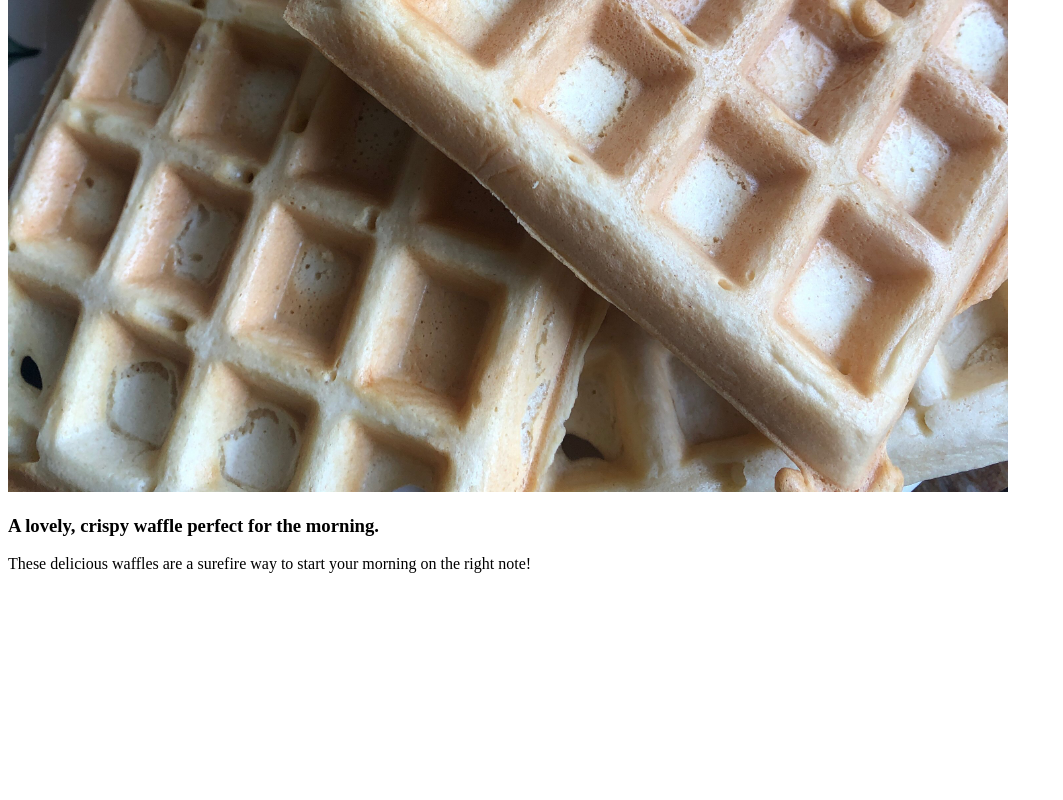
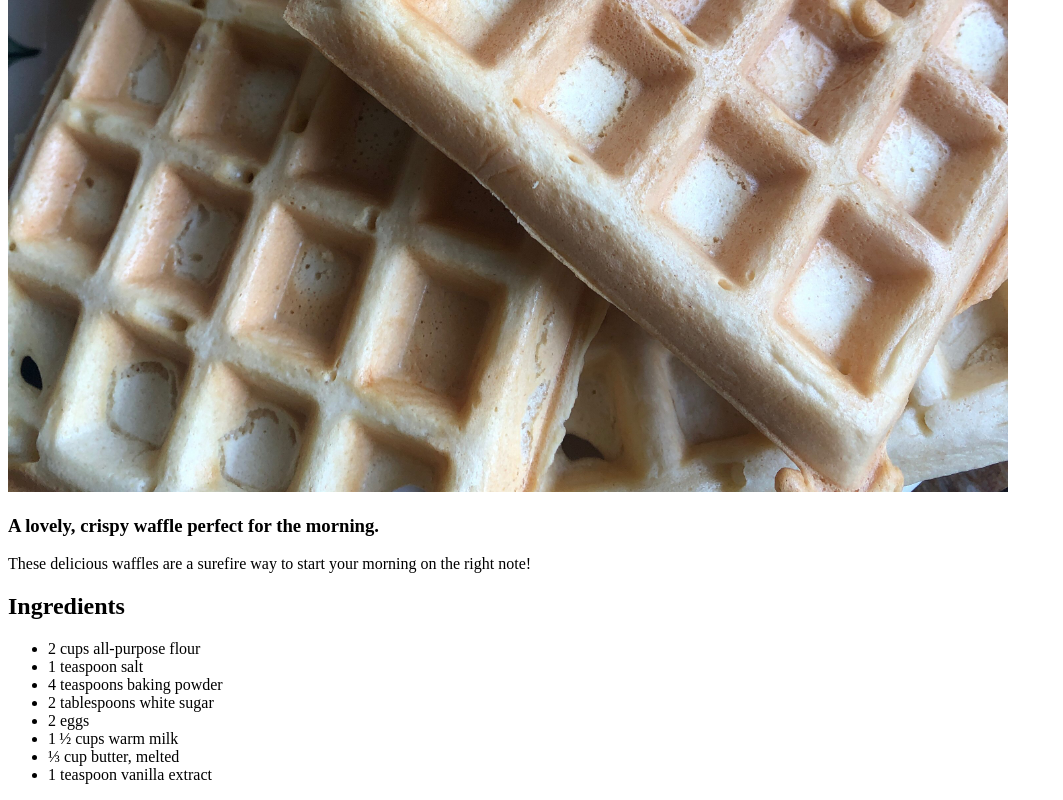
Before and after one commit to amerkle2/odin-recipes, a plain HTML site: page recipes/waffles.html in a window 1280 px wide. Shown: the part 588-1388 px from the top of the page, without its empty margins (0-1063 px from the left). Before the commit the page ends 1177 px from the top, so only its background shows below. Drawn offline with Linux system fonts and the light colour scheme.

Commit message:
Add waffle ingedients

```diff
--- a/recipes/waffles.html
+++ b/recipes/waffles.html
@@ -9,5 +9,16 @@
         <img src="../img/waffles.jpeg" alt="Some golden, square-shaped waffles on a plate." style="max-width: 1000px">
         <h3>A lovely, crispy waffle perfect for the morning.</h3>
         <p>These delicious waffles are a surefire way to start your morning on the right note!</p>
+        <h2>Ingredients</h2>
+        <ul>
+            <li>2 cups all-purpose flour</li>
+            <li>1 teaspoon salt</li>
+            <li>4 teaspoons baking powder</li>
+            <li>2 tablespoons white sugar</li>
+            <li>2 eggs</li>
+            <li>1 ½ cups warm milk</li>
+            <li>⅓ cup butter, melted</li>
+            <li>1 teaspoon vanilla extract</li>
+        </ul>
     </body>
 </html>
```
